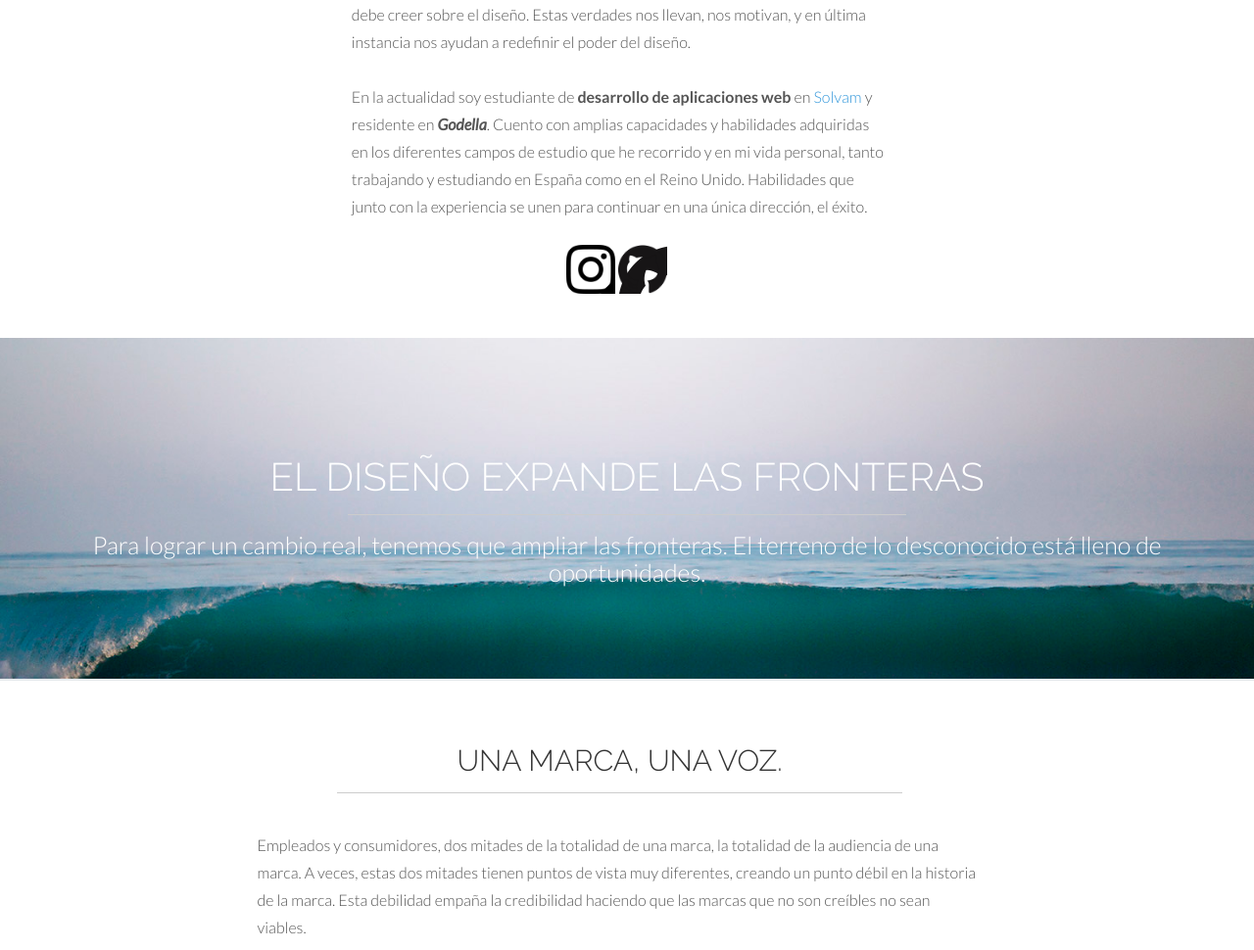
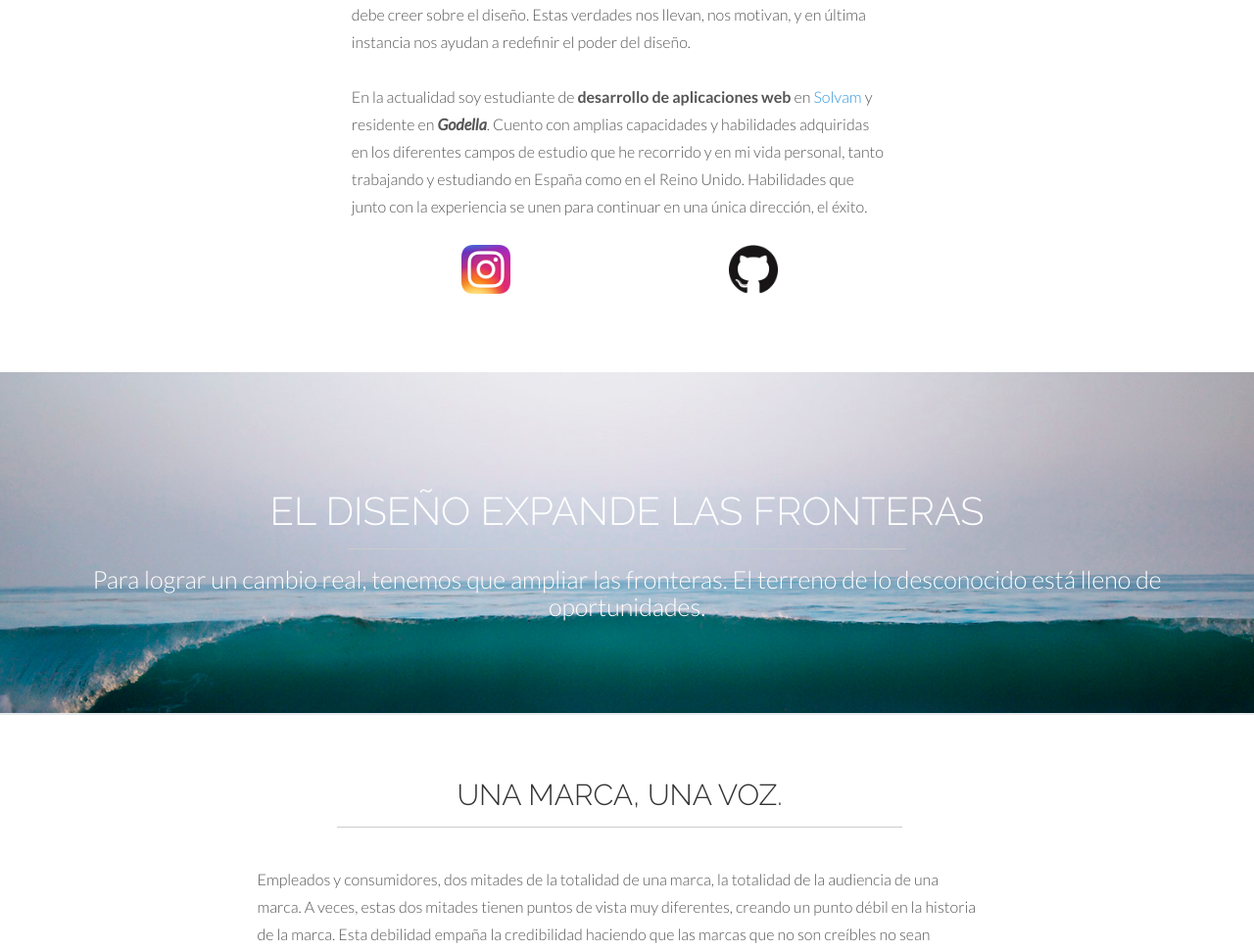
Before and after one commit to Lucastrike/lucassalinas.com.es, a PHP site: page / in a window 1280 px wide. Shown: the part 1341-2311 px from the top of the page at 98% size. Run offline with PHP 8.4, Linux system fonts and the light colour scheme; data that the repository does not hold is empty.

Commit message:
Working with instagram and github images

```diff
--- a/assets/css/main.css
+++ b/assets/css/main.css
@@ -421,7 +421,9 @@ a:after {
 /* Section Dividers Backgrounds */
 
 .divider1 {
-	background-image: url('../img/bg/divider1.jpg')
+	background-image: url('../img/bg/divider1.jpg');
+  margin-top: 80px; /* Esta regla machaca el margin-top que le da la clase section-divider.
+                       El margen real que le añade es de 35 px, ya que la clase section-divider le añade 45px */
 }
 /*@media
   only screen and (-webkit-min-device-pixel-ratio: 2),
@@ -677,7 +679,7 @@ a:after {
 
 /* ==========================================================================
    BLOG PROFILE PICTURE
-  ========================================================================== */
+   ========================================================================== */
 
   .fotoPerfil {
     width: 60px;
@@ -686,18 +688,14 @@ a:after {
 
 /* ==========================================================================
     INSTAGRAM & GITHUB LOGO'S
-  ========================================================================== */
+   ========================================================================== */
 
-.insta {
-  background-image: url("assets/ico/instagram_black.png");
+.instagram {
   width: 50px;
   height: 50px;
-  margin-left: 40%;
 }
 
 .github {
-  background-image: url("assets/ico/github.png");
   width: 50px;
   height: 50px;
-  margin-right: 30%;
 }
--- a/index.php
+++ b/index.php
@@ -123,13 +123,17 @@
 					<p>Creo que las ideas vienen de todo el mundo, de todas partes. De hecho, me considero un diseñador. Y hay algunos principios que creo que todo el mundo debe creer sobre el diseño. Estas verdades nos llevan, nos motivan, y en última instancia nos ayudan a redefinir el poder del diseño.<br />
           <br />En la actualidad soy estudiante de <strong itemprop="jobTitle">desarrollo de aplicaciones web</strong> en <a href="http://www.solvam.es" itemprop="sponsor">Solvam</a> y residente en <em><strong itemprop="homeLocation">Godella</strong></em>.
           Cuento con amplias capacidades y habilidades adquiridas en los diferentes campos de estudio que he recorrido y en mi vida personal, tanto trabajando y estudiando en España como en el Reino Unido. Habilidades que junto con la experiencia se unen para continuar en una única dirección, el éxito.</p>
-          <img src="assets/ico/instagram_black.png" class="insta" width="50" height="50" />
-          <img src="assets/ico/github.png" class="github" width="50" height="50" />
 				</div><!-- col-lg-6 -->
 
-				<!--<div class="col-lg-6">
-					<p></p>
-				</div>--><!-- col-lg-6 -->
+				<div class="col-xs-5 text-right">
+          <a href="https://www.instagram.com/lucastrike1/" target="_blank"><img src="assets/ico/instagram.png" class="instagram" alt="instagram"/></a>
+				</div><!-- col-xs-5 -->
+
+        <div class="col-xs-2"></div><!-- col-xs-2 -->
+
+        <div class="col-xs-5">
+          <img src="assets/ico/github.png" class="github" />
+				</div><!-- col-xs-5 -->
 			</div><!-- row -->
 		</div><!-- container -->
 
```
